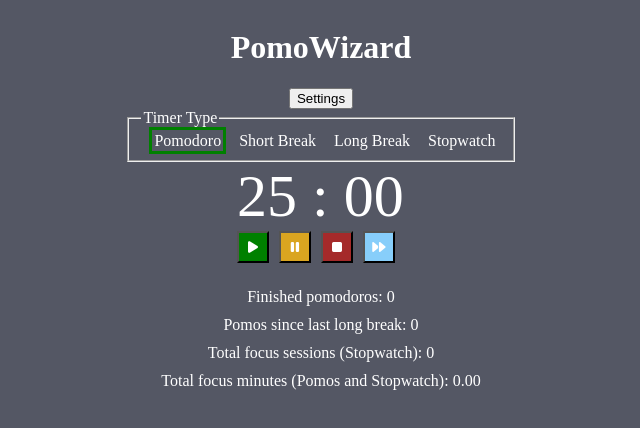
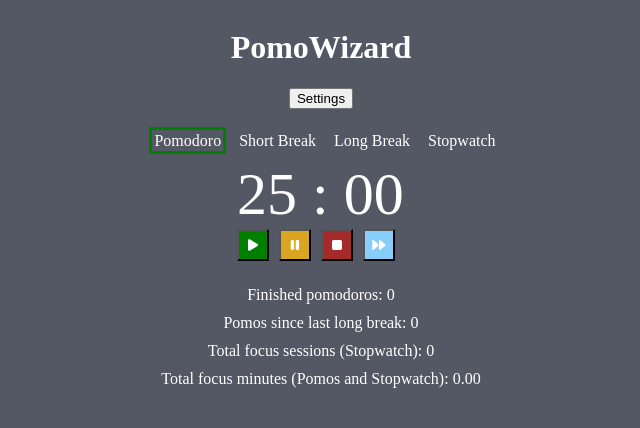
Before and after one commit to BladeBoles/PomoWizard, a Vue app: page / in a window 1280 px wide. Shown: the top 428 px of the page, without its empty margins (319-959 px from the left). Built offline with nearby package versions, Linux system fonts and the light colour scheme.

Commit message:
feat: hide fieldset border and label

```diff
--- a/src/views/HomeView.vue
+++ b/src/views/HomeView.vue
@@ -119,7 +119,7 @@ const updateSettings = (newSettings: any) => {
     />
     <button v-else @click="() => (showSettings = true)">Settings</button>
     <fieldset>
-      <legend>Timer Type</legend>
+      <legend class="home-view__timer-legend">Timer Type</legend>
       <input
         type="radio"
         id="timer1"
@@ -207,4 +207,11 @@ p {
 .home-view__radio-input:checked + .home-view__radio-label {
   border: 3px solid green;
 }
+
+.home-view__timer-legend {
+  visibility: hidden;
+}
+fieldset {
+  border: none;
+}
 </style>
```
